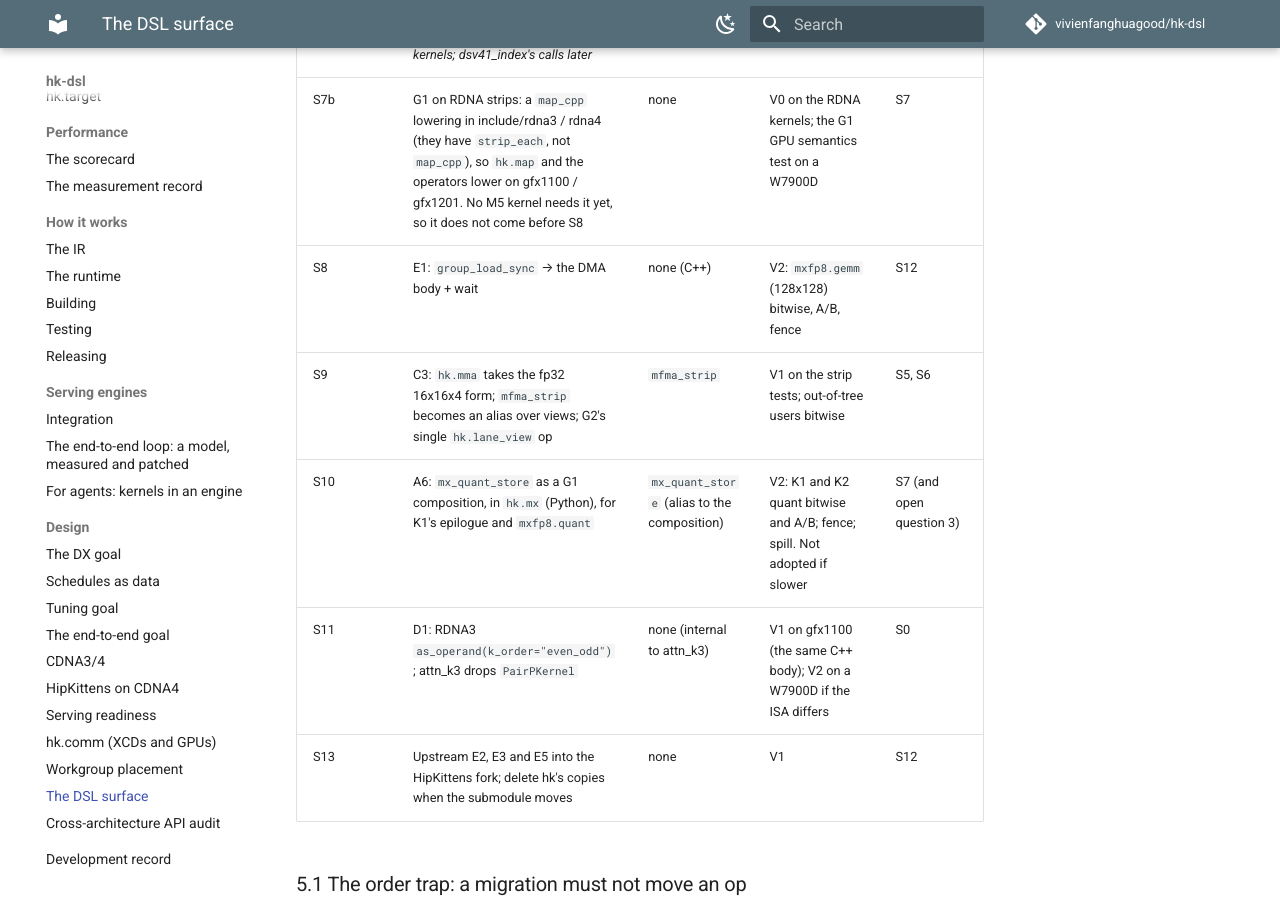
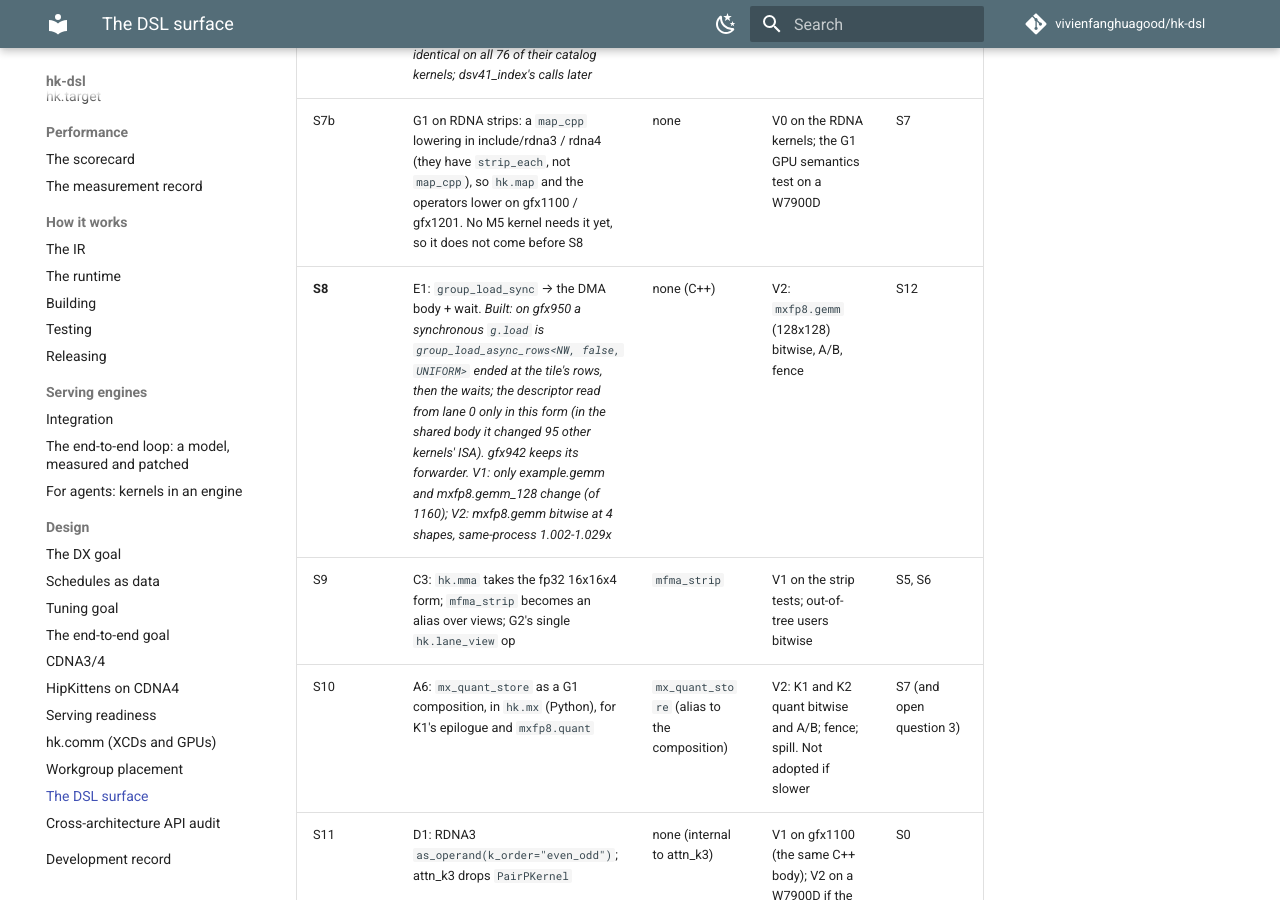
Before and after one commit to vivienfanghuagood/hk-dsl, an MkDocs documentation site: the page built from docs/design/dsl-surface.md, in a window 1280 px wide and 900 px high, scrolled down 26809 px. Built offline with MkDocs 1.6.1 and Material for MkDocs 9.7.7, drawn with Linux system fonts in a browser that asks for light colours; comment, search, counter and statistics services are not loaded.

Commit message:
gfx950: a synchronous g.load is the asynchronous copy's DMA body + its waits (DSL-surface S8)
E1 of docs/design/dsl-surface.md: one copy body for a group's loads into LDS on
gfx950. HKToCpp emits a synchronous GroupLoadOp as
group_load_async_rows<NW, false, UNIFORM=true>(dst, src, idx, <tile rows>) --
the descriptor bounded at the tensor's last row and the tile's -- then the
vm_wait<0> / lds_wait<0> it always had; hk/cdna.cuh's gfx950 group_load_sync
is deleted. gfx942 keeps its forwarder to include/cdna3's copy.

UNIFORM reads the descriptor's words from lane 0. Without it mxfp8.gemm's
descriptor landed in VGPRs: 8 waterfall loops, +102 instructions (the old
sync body read its inputs from lane 0 for this reason). It is off for the
asynchronous form: there the readfirstlanes do not fold away and changed 95
kernels' ISA (K2's mxfp8, the paged decode, quant).

V1 (tools/surface/snapshot.py builds, all 1160 gfx950 catalog kernels against
main): only example.gemm and mxfp8.gemm_128 change; mxfp8.gemm_128 963 -> 962
instructions, VGPR 104 -> 102, occupancy 3 both. V2 (MI355X, one process,
main's sync body injected as the old arm, 9 interleaved rounds): mxfp8.gemm
outputs bit for bit identical at 4096^3, 1024x7168x2048, 8192x2048x7168 and
256x4096x4096; new/old speed 1.0067, 1.0114, 1.0020, 1.0286.
test_mxfp8_gemm, test_fenced, test_example_runs: 46 passed, 4 skipped.

Co-Authored-By: Claude <noreply@anthropic.com>

```diff
--- a/docs/design/dsl-surface.md
+++ b/docs/design/dsl-surface.md
@@ -590,7 +590,7 @@ form:
 | S6 | G3: `lane_coords` takes a type; `iota` becomes its alias; the `hk.iota` op goes | `iota` (alias, kept) | V1: paged_cdna; #120 / #115 if merged | #121 |
 | **S7** | G1: integer and bit operators on strips, `hk.where`, `hk.math.fma` / `rcp` / `popcount` / `ctz`, the `hk.map` region op and its fusion pattern; `map_cpp` becomes `hk.map` with a string body; the escape-hatch allowlist starts. Migrate paged_cdna's 2 calls (and #120's 12 if merged). *Built: both migrated, V1 identical on all 76 of their catalog kernels; dsv41_index's calls later* | `map_cpp` stays (escape hatch) | V1 (ISA identical expected); V2 where not | S0 |
 | S7b | G1 on RDNA strips: a `map_cpp` lowering in include/rdna3 / rdna4 (they have `strip_each`, not `map_cpp`), so `hk.map` and the operators lower on gfx1100 / gfx1201. No M5 kernel needs it yet, so it does not come before S8 | none | V0 on the RDNA kernels; the G1 GPU semantics test on a W7900D | S7 |
-| S8 | E1: `group_load_sync` → the DMA body + wait | none (C++) | V2: `mxfp8.gemm` (128x128) bitwise, A/B, fence | S12 |
+| **S8** | E1: `group_load_sync` → the DMA body + wait. *Built: on gfx950 a synchronous `g.load` is `group_load_async_rows<NW, false, UNIFORM>` ended at the tile's rows, then the waits; the descriptor read from lane 0 only in this form (in the shared body it changed 95 other kernels' ISA). gfx942 keeps its forwarder. V1: only example.gemm and mxfp8.gemm_128 change (of 1160); V2: mxfp8.gemm bitwise at 4 shapes, same-process 1.002-1.029x* | none (C++) | V2: `mxfp8.gemm` (128x128) bitwise, A/B, fence | S12 |
 | S9 | C3: `hk.mma` takes the fp32 16x16x4 form; `mfma_strip` becomes an alias over views; G2's single `hk.lane_view` op | `mfma_strip` | V1 on the strip tests; out-of-tree users bitwise | S5, S6 |
 | S10 | A6: `mx_quant_store` as a G1 composition, in `hk.mx` (Python), for K1's epilogue and `mxfp8.quant` | `mx_quant_store` (alias to the composition) | V2: K1 and K2 quant bitwise and A/B; fence; spill. Not adopted if slower | S7 (and open question 3) |
 | S11 | D1: RDNA3 `as_operand(k_order="even_odd")`; attn_k3 drops `PairPKernel` | none (internal to attn_k3) | V1 on gfx1100 (the same C++ body); V2 on a W7900D if the ISA differs | S0 |
```
Also changed, not shown: CHANGELOG.md (+8 -0 lines), 4 other files.
